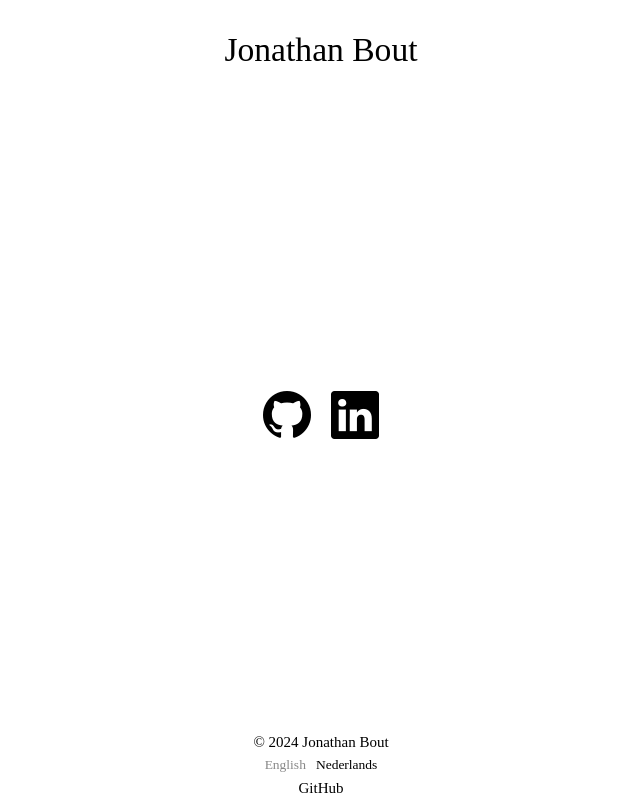
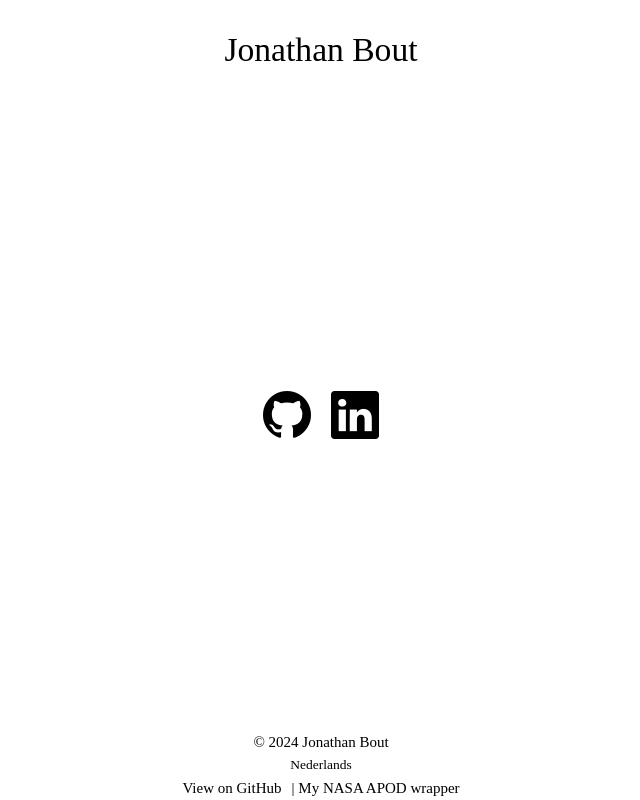
Before and after one commit to JonathanBout/portfolio, a Vue app: page / in a window 1280 px wide. Shown: the whole page, without its empty margins (319-959 px from the left). Built offline with nearby package versions, Linux system fonts and the light colour scheme; a web font is replaced by a local one.

Commit message:
format and add link to apod wrapper

```diff
--- a/package.json
+++ b/package.json
@@ -9,7 +9,8 @@
         "build-only": "vite build",
         "type-check": "vue-tsc --noEmit",
         "lint": "eslint . --ext .vue,.js,.jsx,.cjs,.mjs,.ts,.tsx,.cts,.mts --fix --ignore-path .gitignore",
-    "format": "prettier --write src/"
+        "format": "prettier --write src/",
+        "compose-up": "docker compose up --build"
     },
     "dependencies": {
         "bootstrap-icons": "^1.11.2",
--- a/src/assets/main.less
+++ b/src/assets/main.less
@@ -75,6 +75,10 @@ footer {
     font-family: Code;
 }
 
+.separated > * + *::before {
+    content: " | ";
+}
+
 @keyframes rainbow-hover {
     0% {
         color: #ff0000;
--- a/src/components/FooterComponent.vue
+++ b/src/components/FooterComponent.vue
@@ -18,13 +18,15 @@ const locale = inject("locale")
                 {{ $t("language.nl") }}
             </button>
         </p>
-        <p>
-            <a
-                class="github-repo-link"
-                :aria-label="$t('footer.projectGitHub')"
-                href="https://github.com/jonathanbout/portfolio"
-                >GitHub</a
-            >
+        <p class="links separated">
+            <span>
+                <a :aria-label="$t('footer.projectGitHub')" href="https://github.com/jonathanbout/portfolio">{{
+                    $t("footer.view-on-gh")
+                }}</a>
+            </span>
+            <span>
+                <a href="https://apod.jonathanbout.com">{{ $t("footer.apod-wrapper") }}</a>
+            </span>
         </p>
     </footer>
 </template>
@@ -32,9 +34,16 @@ const locale = inject("locale")
 <style scoped lang="less">
 .credits,
 .language-display,
-.github-repo-link {
+.links {
     text-align: center;
     font-size: 1em;
+}
+
+.links {
+    display: flex;
+    flex-wrap: wrap;
+    justify-content: center;
+    gap: 10px;
 }
 
 .language-display {
@@ -48,7 +57,7 @@ const locale = inject("locale")
         margin-inline: 5px;
 
         &.current {
-            color: #888888;
+            display: none;
         }
     }
 }
--- a/src/localizer/locales/en.json
+++ b/src/localizer/locales/en.json
@@ -15,7 +15,8 @@
         "projects": "Projects"
     },
     "footer": {
-        "projectGitHub": "View this project on GitHub"
+        "view-on-gh": "View on GitHub",
+        "apod-wrapper": "My NASA APOD wrapper"
     },
     "underConstruction": "This page is under construction!",
     "privacy": {
--- a/src/localizer/locales/nl.json
+++ b/src/localizer/locales/nl.json
@@ -15,7 +15,8 @@
         "projects": "Projecten"
     },
     "footer": {
-        "projectGitHub": "Bekijk dit project op GitHub"
+        "view-on-gh": "Open op GitHub",
+        "apod-wrapper": "Mijn NASA APOD wrapper"
     },
     "underConstruction": "Hier wordt nog aan gewerkt!",
     "privacy": {
```
Also changed, not shown: .prettierrc.json. Lines whose indentation alone changed are shown as unchanged.
